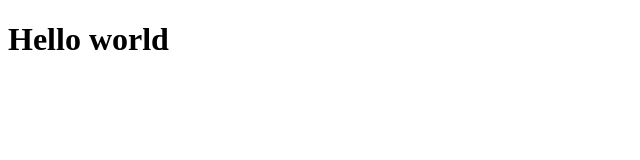
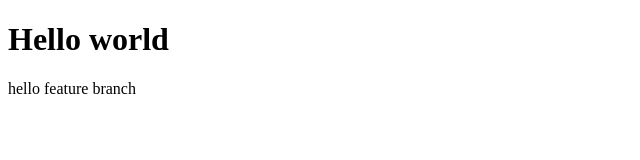
Before and after one commit to aman8690/lecture1, a plain HTML site: page index.html in a window 1280 px wide. Shown: the whole page, without its empty margins (0-640 px from the left). Drawn offline with Linux system fonts and the light colour scheme.

Commit message:
add another line

```diff
--- a/index.html
+++ b/index.html
@@ -6,6 +6,8 @@
 </head>
 <body>
 	<h1>Hello world</h1>
+	hello feature branch
+
 
 </body>
 </html>
```
